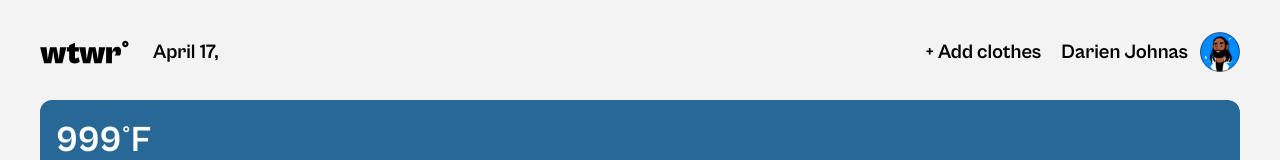
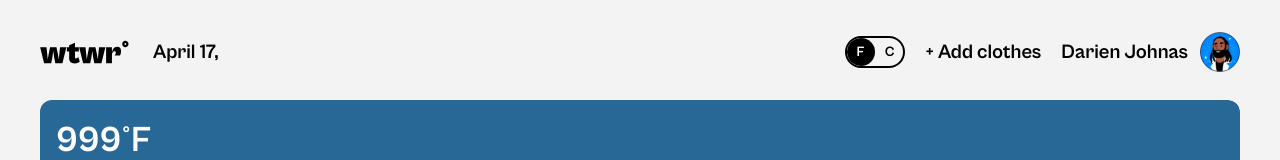
Before and after one commit to MavScriptBlu/se_project_react, a React (Vite) app: page / in a window 1280 px wide. Shown: the top 160 px of the page. Built offline with nearby package versions, Linux system fonts and the light colour scheme; no server answers.

Commit message:
created toggle switch styles

```diff
--- a/src/components/App/App.jsx
+++ b/src/components/App/App.jsx
@@ -24,6 +24,7 @@
   const [isSubmitted, setIsSubmitted] = useState(false);
   const { values, handleChange, errors, isValid, resetForm, setValues } =
     useFormAndValidation();
+  const [currentTemeratureUnit, setCurrentTemperatureUnit] = useState("F");
 
   // Function to handle clicking on a card
   const handleCardClick = (card) => {
--- a/src/components/Header/Header.jsx
+++ b/src/components/Header/Header.jsx
@@ -3,6 +3,7 @@
 import "./header.css";
 import logo from "../../assets/wtwrLogo.svg";
 import avatar from "../../assets/avatarPhoto.svg";
+import ToggleSwitch from "../ToggleSwitch/ToggleSwitch";
 
 function Header({ handleAddClick, weatherData, userName }) {
   const currentDate = new Date().toLocaleString("default", {
@@ -18,6 +19,7 @@
           {currentDate}, {weatherData.city}
         </p>
       </div>
+      <ToggleSwitch />
       <button
         onClick={handleAddClick}
         type="button"
--- /dev/null
+++ b/src/components/ToggleSwitch/ToggleSwitch.jsx
@@ -0,0 +1,17 @@
+import "./toggleswitch.css";
+
+export default function ToggleSwitch({ isToggled, onToggle }) {
+  return (
+    <label className="toggle-switch">
+      <input
+        type="checkbox"
+        className="toggle-switch__checkbox"
+        checked={isToggled}
+        onChange={onToggle}
+      />
+      <span className="toggle-switch__circle"></span>
+      <span className="toggle-switch__text toggle-switch__text_F">F</span>
+      <span className="toggle-switch__text toggle-switch__text_C">C</span>
+    </label>
+  );
+}
--- /dev/null
+++ b/src/components/ToggleSwitch/toggleswitch.css
@@ -0,0 +1,48 @@
+.toggle-switch {
+  margin-right: 20px;
+  padding: 0;
+  min-width: 56px;
+  height: 28px;
+  border: 2px solid #000;
+  border-radius: 20px;
+  cursor: pointer;
+  overflow: hidden;
+  position: relative;
+}
+
+.toggle-switch__checkbox {
+  opacity: 0;
+}
+
+.toggle-switch__checkbox:checked ~ .toggle-switch__circle {
+  left: auto;
+  right: 0;
+}
+
+.toggle-switch__circle {
+  background-color: #000;
+  width: 28px;
+  height: 28px;
+  position: absolute;
+  border-radius: 50%;
+  left: 0;
+  transition: all 1s;
+}
+
+.toggle-switch__text {
+  position: absolute;
+  top: 7px;
+  font-weight: 700;
+  font-size: 14px;
+  line-height: 1;
+}
+
+.toggle-switch__text_F {
+  color: #fff;
+  left: 9px;
+}
+
+.toggle-switch__text_C {
+  color: #000;
+  right: 9px;
+}
```
